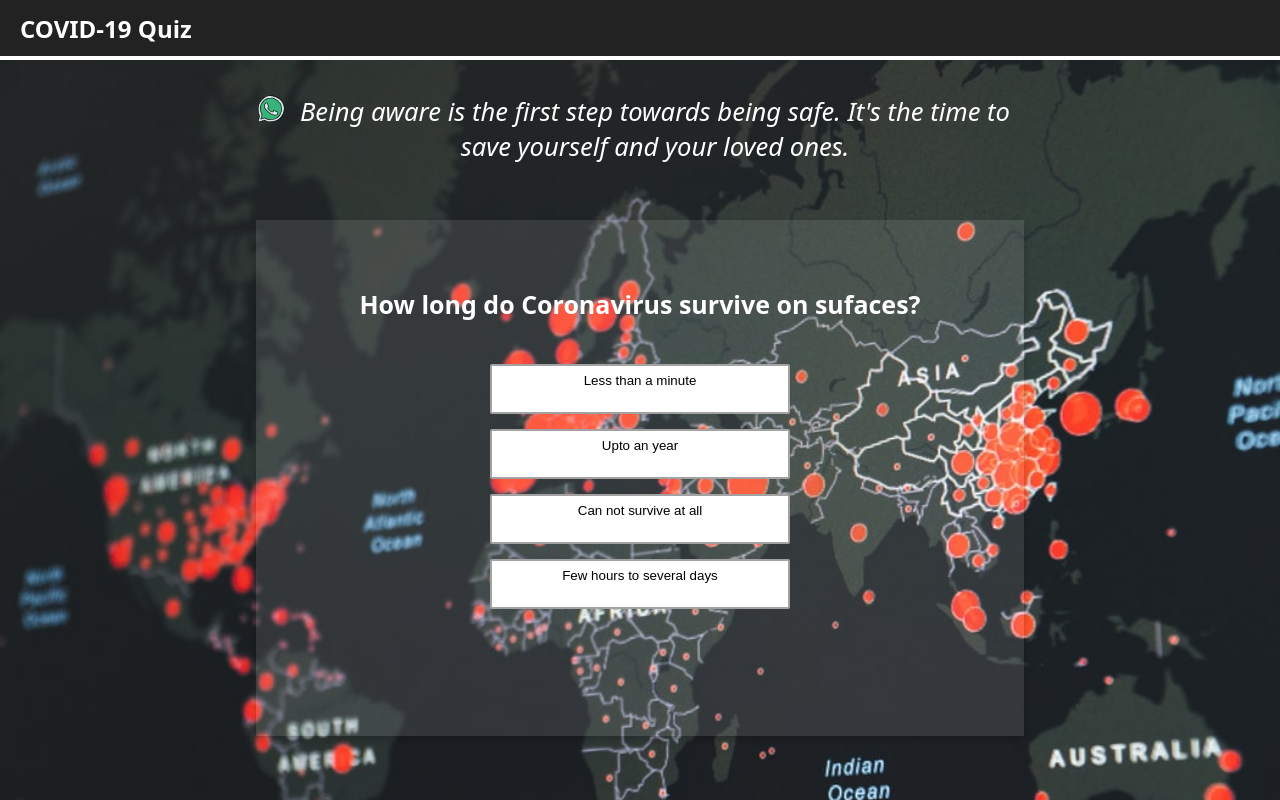
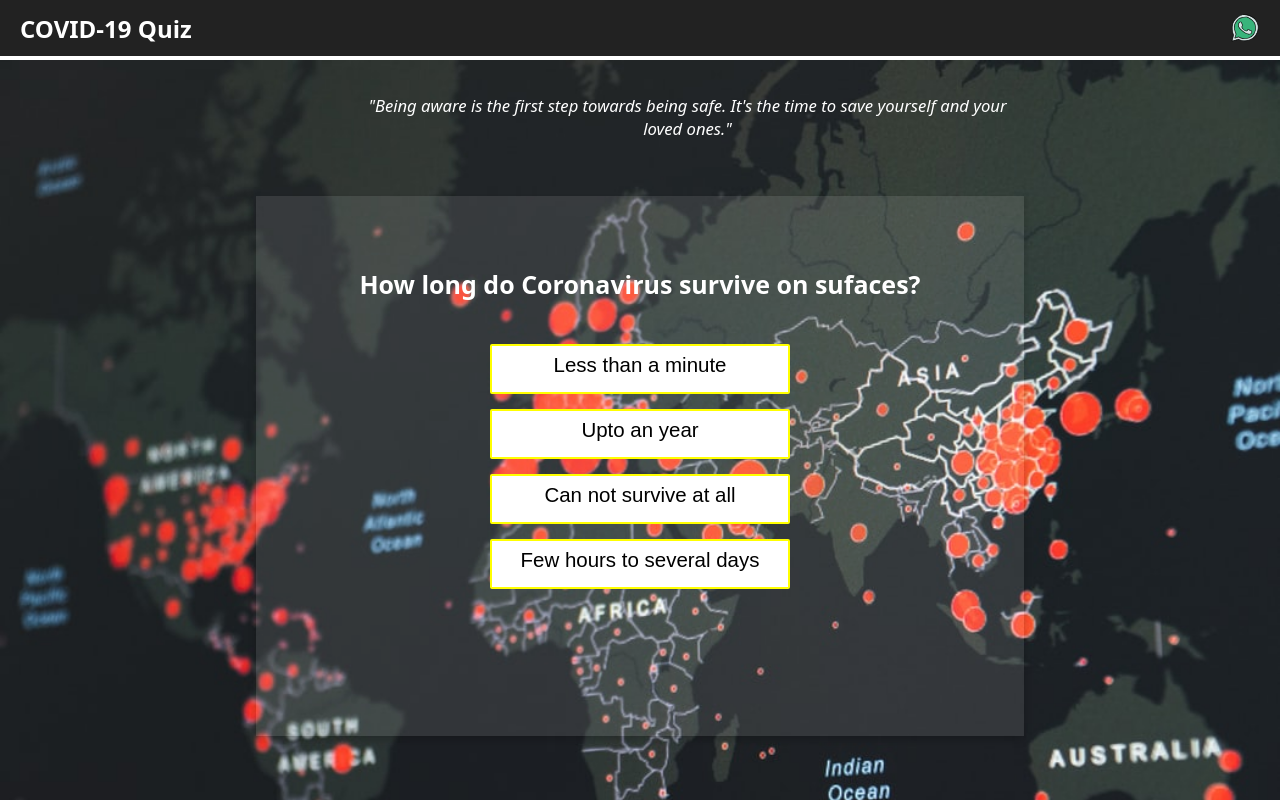
Before and after one commit to iAchyut/COVID-19, a React (Create React App) app: page / in a window 1280 px wide. Built offline with nearby package versions, Linux system fonts and the light colour scheme.

Commit message:
Answer Button Chnaged + Share button moved

```diff
--- a/src/screens/home/home.jsx
+++ b/src/screens/home/home.jsx
@@ -115,6 +115,7 @@ export default class Home extends Component {
     const { isAnswered, selectedOption } = this.state;
     if (isAnswered) {
       if (option === answer) return { borderColor: '#00600f', color: 'white', 'background-color': '#00600f' };
+      if (option != answer && selectedOption != option)  return { borderColor: 'rgba(200, 200, 200, 1)' };
       if (selectedOption === option) return { borderColor: '#d32f2f', color: 'white', 'background-color': '#d32f2f' };
       return {};
     }
@@ -129,18 +130,9 @@ export default class Home extends Component {
     return (
       <div className = {Styles.root}>
         <span className = {Styles.heading}>
+
           <div>
-            <a className = {Styles.whatsapp} target = "_blank" href = {`https://web.whatsapp.com/send?l=en&text=${textToShare}`}>
-              <img src = {whatsapp} alt = "Whatsapp" />
-            </a>
-          </div>
-          <div>
-            <a className = {Styles.whatsappMobile} href = {`https://wa.me/?text=${textToShare}`} data-action = "share/whatsapp/share">
-              <img src = {whatsapp} alt = "Whatsapp" />
-            </a>
-          </div>
-          <div>
-            Being aware is the first step towards being safe. It&apos;s the time to save yourself and your loved ones.
+            "Being aware is the first step towards being safe. It&apos;s the time to save yourself and your loved ones."
           </div>
         </span>
         <List />
--- a/src/screens/home/home.module.css
+++ b/src/screens/home/home.module.css
@@ -64,13 +64,16 @@
     border-width: 1px;
     padding: 7px 10px;
     border-style: solid;
-    background-color: white;
+    background-color:white;
     border-color: rgba(50, 50, 50, 0.452);
     border-radius: 2px;
     border-width: 2px;
     justify-content: center;
     cursor: pointer;
     transition: transform ease-in 0.1s, box-shadow ease-in 0.25s;
+    font-size: 1.6em;
+    color: black;
+    border-color: yellow;
 
     -webkit-touch-callout: none;
     -webkit-user-select: none;
@@ -87,13 +90,14 @@
   }
 
 .answerButton:hover {
-    background: rgb(200, 200, 200);
+    border-color: grey;
+    background-color: rgba(200, 200, 200, 1)
     /* transform: scale(1.1); */
 }
 
 .skipButton {
-    width: 65px;
-    height: 35px;
+    width: 75px;
+    height: 50px;
     display: flex;
     flex-wrap: wrap;
     padding-top: 5px;
@@ -162,11 +166,12 @@
 
 .heading{
     display: flex;
-    font-size: 2em;
+    font-size: 1.3em;
     text-align: center;
     font-style : italic;
     margin: 30px 0;
     color: white;
+    padding-left: 95px;
 
 }
 .shareContainer {
--- a/src/screens/home/script.js
+++ b/src/screens/home/script.js
@@ -56,7 +56,7 @@ export const questions = [
     answerIndex: 0,
   },
   {
-    question: 'I catch COVID-19 from my Pet',
+    question: 'I can catch COVID-19 from my Pet',
     options: ['Myth', 'Fact'],
     answer: 'Myth',
     answerIndex: 0,
--- a/src/screens/home/test.jsx
+++ b/src/screens/home/test.jsx
@@ -41,12 +41,14 @@ export default class Test extends Component {
           Your Final Score is : {String(currentScore)} / {this.props.totalQuestions} <br />
           <div className = {Styles.shareContainer}>
             <div style = {{ marginRight: 7}}>Share your Result :</div>
+
             <a className = {Styles.whatsapp} target = "_blank" href = {`https://web.whatsapp.com/send?l=en&text=${textToShare}`}>
               <img src = {whatsapp} alt = "Whatsapp" />
             </a>
             <a className = {Styles.whatsappMobile} href = {`https://wa.me/?text=${textToShare}`} data-action = "share/whatsapp/share">
               <img src = {whatsapp} alt = "Whatsapp" />
             </a>
+
           </div>
         </div>
       </div>
--- a/src/ui_components/toolbar/toolbar.jsx
+++ b/src/ui_components/toolbar/toolbar.jsx
@@ -3,8 +3,10 @@ import { func } from 'prop-types';
 import Styles1 from './toggle_menu.module.css';
 import Styles from './toolbar.module.css';
 
+
 import { UiComponents, Config } from '../../config/import_paths';
-
+import whatsapp from '../../whatsapp.svg';
+const textToShare = encodeURI('https://covid19quiz.netlify.com/ Spread this message for the sake of your loved ones. Be the responsible one.');
 const { Constants } = Config.Constants();
 
 const { FRONTEND_VERSION } = Constants;
@@ -21,6 +23,17 @@ export default class Toolbar extends Component {
     return (
       <header className={Styles.Toolbar}>
          <span className={Styles.website}>COVID-19 Quiz</span>
+
+         <div className={Styles.logo}>
+
+            <a className = {Styles.whatsapp} target = "_blank" href = {`https://web.whatsapp.com/send?l=en&text=${textToShare}`}>
+              <img src = {whatsapp} alt = "Whatsapp" />
+            </a>
+            <a className = {Styles.whatsappMobile} href = {`https://wa.me/?text=${textToShare}`} data-action = "share/whatsapp/share">
+              <img src = {whatsapp} alt = "Whatsapp" />
+            </a>
+          </div>
+
         {/* <div className={Styles1.DrawerToggle} onClick={toggleMenu}>
           <div />
           <div />
--- a/src/ui_components/toolbar/toolbar.module.css
+++ b/src/ui_components/toolbar/toolbar.module.css
@@ -57,3 +57,24 @@
         width: 100%;
       }
     }
+
+.logo{
+  text-align: right;
+}
+.whatsappMobile{
+
+  visibility: hidden;
+  display: none;
+}
+
+.whatsapp {
+  display: flex;
+  height: 30px;
+  width: 30px;
+}
+.share{
+  margin-right: 100px;
+
+  color: black;
+  background-color: white;
+}
```
